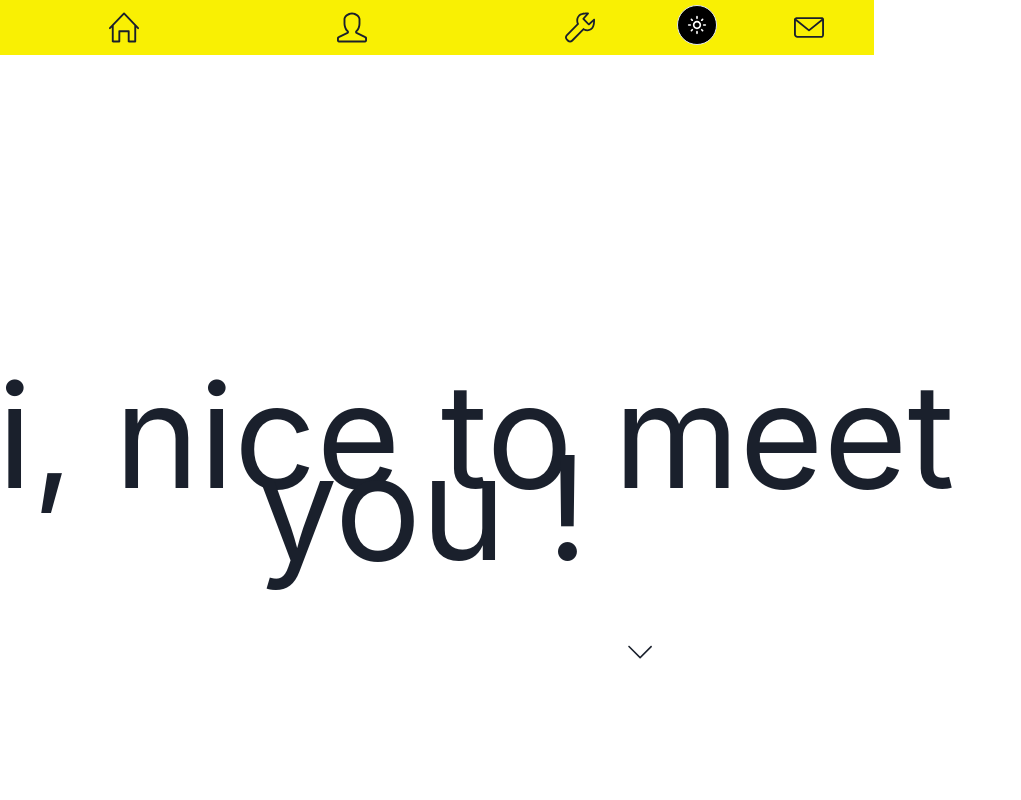
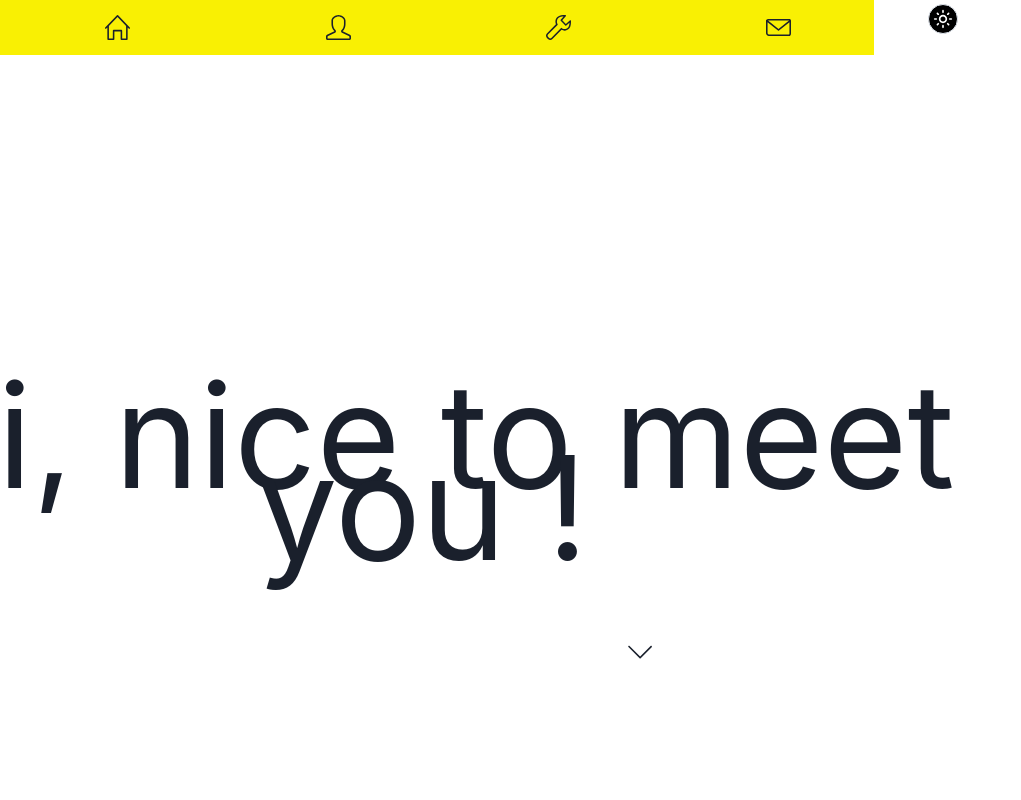
Before and after one commit to rysavy122/portfolio2.0, a React (Vite) app: page / in a window 1280 px wide. Shown: the top 800 px of the page, without its empty margins (0-1021 px from the left). Built offline with nearby package versions, Linux system fonts and the light colour scheme.

Commit message:
finally done with the lightmode button

```diff
--- a/src/Components/layout/navbar.css
+++ b/src/Components/layout/navbar.css
@@ -40,7 +40,7 @@
     background-color: #F9F003;
     width:110vw;
     display: flex;
-    justify-content: space-around;
+    justify-content: space-evenly;
     margin:0px;
     margin-left: -10vw;
     z-index: 10;
@@ -137,26 +137,29 @@
     margin:-10px;
     margin-left:3vw;
     height:55px;
-    width:30px;
+    width:25px;
 }
 
 #sidenav #toggle-themes-btn svg{
-    margin: 0px 0px 0px 0px;
-    height:30px;
+    margin: 0px;
+    padding: 0px;
+    height:20px;
 
 }
 
 #toggle-themes-btn {
-    position: fixed;
-    top:5px;
-    right:44vw;
-    padding:0px;
     border-radius: 50%;
+    width: 30px;
+    margin: 0.5vh -14vw 0px -10px;
+    min-width: 20px;
+    height: 30px;
 }
 
 #toggle-themes-btn span {
-    border:0px;
-    width:20px;
-    margin:0px;
+    width: 30px;
+    margin: auto;
+    border: 0px;
+    padding: 4px;
+
 
 }
--- a/src/Components/navigation/MainNavigation.jsx
+++ b/src/Components/navigation/MainNavigation.jsx
@@ -19,12 +19,12 @@ import '../layout/navbar.css';
 const MainNavigation = () => {
   return (
     <>
-    <Box  id={'sidenav'}>
+    <Box id={'sidenav'}>
         <NavLink as={NavLink} to="/" className="link"><HomeIcon/></NavLink>
         <NavLink as={NavLink} to ="/About" className="link" ><AboutIcon /></NavLink>
         <NavLink as={NavLink} to="/Projects" className="link" ><ProjectIcon/></NavLink>
         <NavLink as={NavLink} to="/Contact" className="link" ><ContactIcon/></NavLink>
-        <Button _hover={{bg:"yellow", color:"black", border:"1px solid black"}} color={'white'} bg={'black'} id='toggle-themes-btn' leftIcon={<MdOutlineLightMode  />} /* colorScheme='white'  */variant='outline'></Button>
+        <Button _hover={{bg:"yellow", color:"black", border:"1px solid black"}} p={'0px 0px'} color={'white'} bg={'black'} id='toggle-themes-btn' leftIcon={<MdOutlineLightMode  />} /* colorScheme='white'  */variant='outline'></Button>
     </Box>
     </>
     )
```
